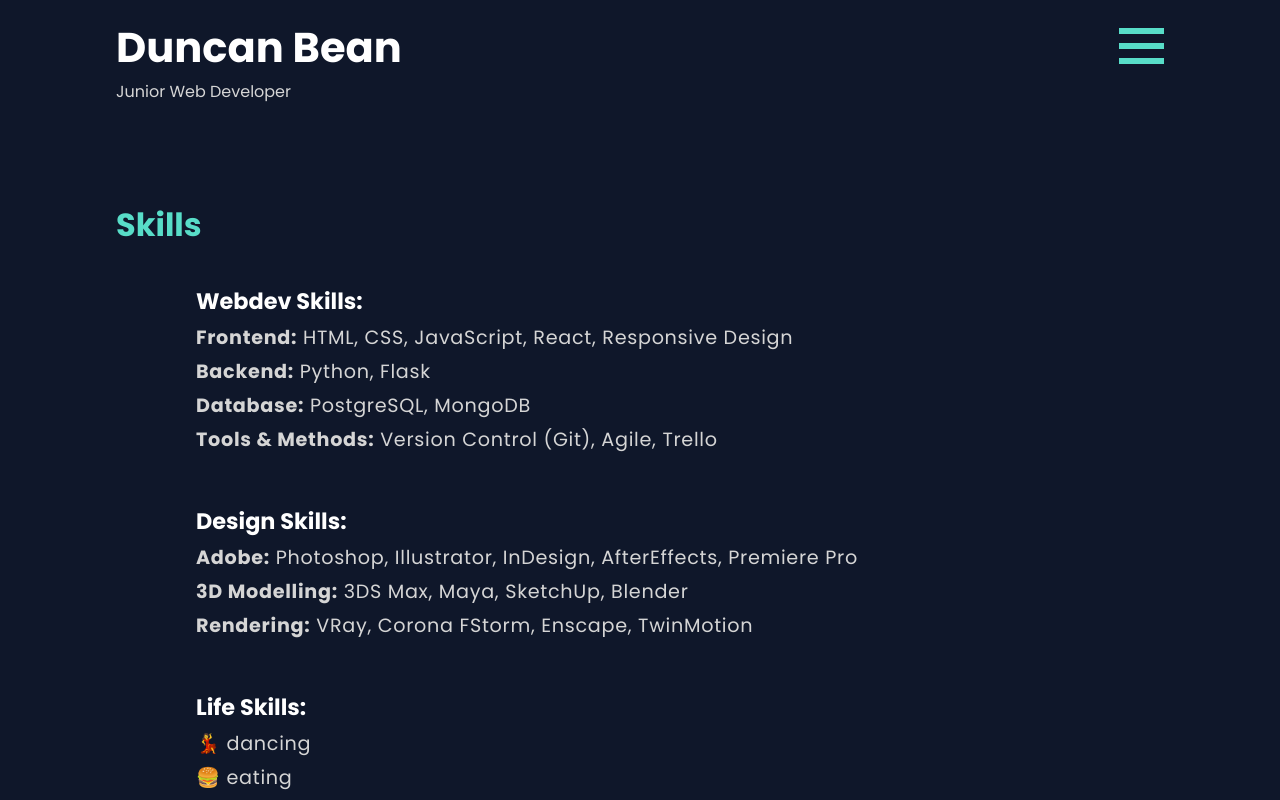
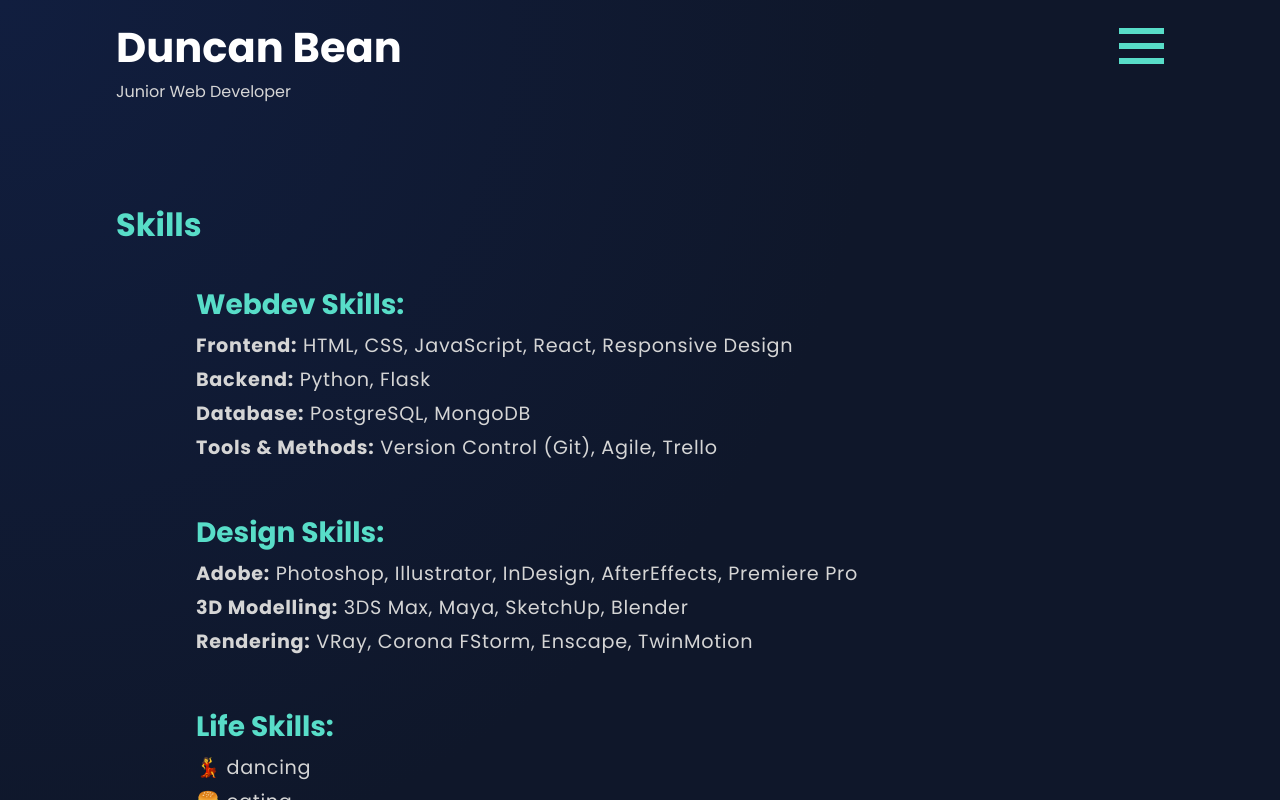
Before and after one commit to Dunconius/portfolio2024, a React (Create React App) app: page /skills in a window 1280 px wide. Shown: the top 800 px of the page. Built offline with nearby package versions, Linux system fonts and the light colour scheme.

Commit message:
feat: glow effect added

```diff
--- /dev/null
+++ b/src/components/Glow.jsx
@@ -0,0 +1,6 @@
+
+const Glow = () => (
+    <div className="glow-container"></div>
+);
+
+export default Glow;
--- /dev/null
+++ b/src/components/glow.jsx
@@ -0,0 +1,25 @@
+import React, { useEffect, useRef } from 'react';
+import '../styles/Glow.css';
+
+const Glow = () => {
+    const glowRef = useRef(null);
+
+    useEffect(() => {
+        const handleMouseMove = (e) => {
+            const { clientX, clientY } = e;
+            if (glowRef.current) {
+                glowRef.current.style.left = `${clientX}px`;
+                glowRef.current.style.top = `${clientY}px`;
+            }
+        };
+
+        document.addEventListener('mousemove', handleMouseMove);
+        return () => {
+            document.removeEventListener('mousemove', handleMouseMove);
+        };
+    }, []);
+
+    return <div className="glow" ref={glowRef}></div>;
+};
+
+export default Glow;
--- a/src/pages/Projects.jsx
+++ b/src/pages/Projects.jsx
@@ -3,7 +3,7 @@ const Projects = () => (
     <section className="main-info" id="projects">
         <h2>Projects</h2>
         <div className="project-info">
-            <h4>Timetable AP</h4>
+            <h4>Timetable API</h4>
             <a className="project-links" href="https://github.com/Dunconius/timetable_api" target="_blank" rel="noopener noreferrer">Repo Link</a>
             <p>This project is a backend app for timetabling school classes. The application was built using Flask as the API framework and PostgreSQL for the database.</p>
             <p>The application allows for efficient management of classroom bookings, class schedules, and teacher assignments, implementing full CRUD functionality for data manipulation. The app follows RESTful conventions for HTTP requests to facilitate communication between the client and server. Documentation includes an Entity-Relationship Diagram (ERD) and endpoint descriptions. This project showcases my skills in backend development, database management, and API design.</p>
--- a/src/pages/Skills.jsx
+++ b/src/pages/Skills.jsx
@@ -3,20 +3,20 @@ const Skills = () => (
     <section className="main-info" id="skills">
         <h2>Skills</h2>
         <div className="skills-info">
-            <h4>Webdev Skills:</h4>
+            <h3>Webdev Skills:</h3>
             <p><strong>Frontend:</strong> HTML, CSS, JavaScript, React, Responsive Design</p>
             <p><strong>Backend:</strong> Python, Flask</p>
             <p><strong>Database:</strong> PostgreSQL, MongoDB</p>
             <p><strong>Tools & Methods:</strong> Version Control (Git), Agile, Trello</p>
         </div>
         <div className="skills-info">
-            <h4>Design Skills:</h4>
+            <h3>Design Skills:</h3>
             <p><strong>Adobe:</strong> Photoshop, Illustrator, InDesign, AfterEffects, Premiere Pro</p>
             <p><strong>3D Modelling:</strong> 3DS Max, Maya, SketchUp, Blender</p>
             <p><strong>Rendering:</strong> VRay, Corona FStorm, Enscape, TwinMotion</p>
         </div>
         <div className="skills-info">
-            <h4>Life Skills:</h4>
+            <h3>Life Skills:</h3>
             <p>💃 dancing</p>
             <p>🍔 eating</p>
             <p>🛌 sleeping</p>
--- a/src/pages/_TemplatePage.jsx
+++ b/src/pages/_TemplatePage.jsx
@@ -1,7 +1,8 @@
+import React, { useState, useEffect } from 'react';
 import { Outlet } from "react-router-dom";
-import React, { useState, useEffect } from 'react';
 import Footer from "../components/Footer";
 import Header from "../components/Header";
+import Glow from '../components/glow';
 
 
 function Template() {
@@ -14,6 +15,9 @@ function Template() {
 
     return(<>
         <div className="main-container">
+            <div className="glow-container">
+                <Glow />
+            </div>
             <Header onChangeTheme={setTheme} />
             <div className="page-container">
                 <Outlet />
--- /dev/null
+++ b/src/styles/Glow.css
@@ -0,0 +1,21 @@
+.glow-container {
+    position: absolute;
+    top: 0;
+    left: 0;
+    width: 100%;
+    height: 100%;
+    pointer-events: none; /* Allow mouse interactions with underlying content */
+    z-index: -1; /* Ensure it is underneath all content */
+    overflow: hidden;
+}
+
+.glow {
+    position: absolute;
+    width: 2500px;
+    height: 2500px;
+    background: radial-gradient(circle, var(--glow-color-fg) 0%, var(--glow-color-bg) 50%);
+    border-radius: 50%;
+    pointer-events: none;
+    transform: translate(-50%, -50%);
+    z-index: -1; /* Ensure it is underneath all content */
+}
--- a/src/styles/variables.css
+++ b/src/styles/variables.css
@@ -51,6 +51,8 @@
     --neon-shadow: none;
     --div-hover-bg: rgba(240, 255, 255, 0.05);
     --div-hover-border-radius: 10px;
+    --glow-color-fg: #111e3f;
+    --glow-color-bg: var(--background-color);
     --div-hover-box-shadow:
         0px -1px 3px rgba(255, 255, 255, 0.2),
         0px 1px 3px rgba(0, 0, 0, 0.2);
@@ -75,6 +77,8 @@
     --footer-text: #81005c;
     --div-hover-bg: rgba(240, 255, 255, 0.05);
     --div-hover-border-radius: 10px;
+    --glow-color-fg: #11000c;
+    --glow-color-bg: var(--background-color);
     --div-hover-box-shadow:
         0px -1px 3px rgba(255, 255, 255, 0.2),
         0px 1px 3px rgba(0, 0, 0, 0.2);
```
